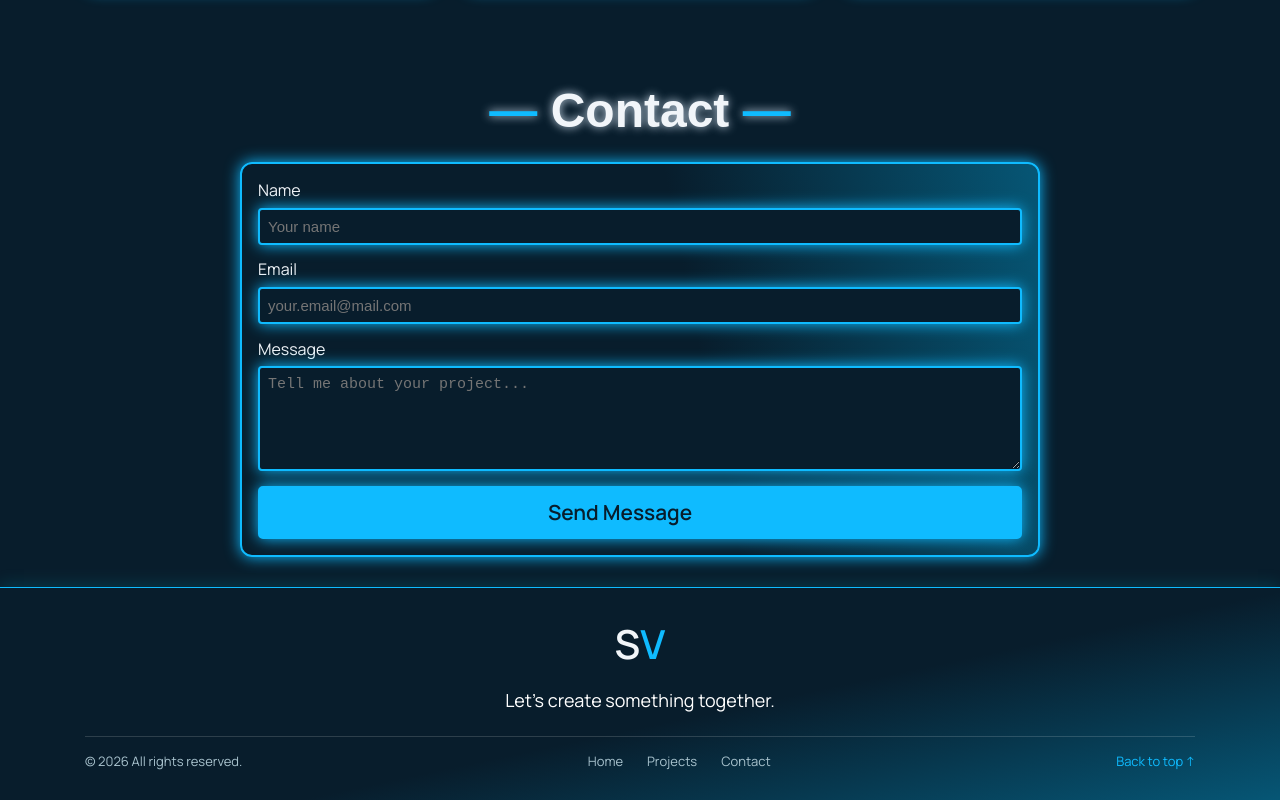
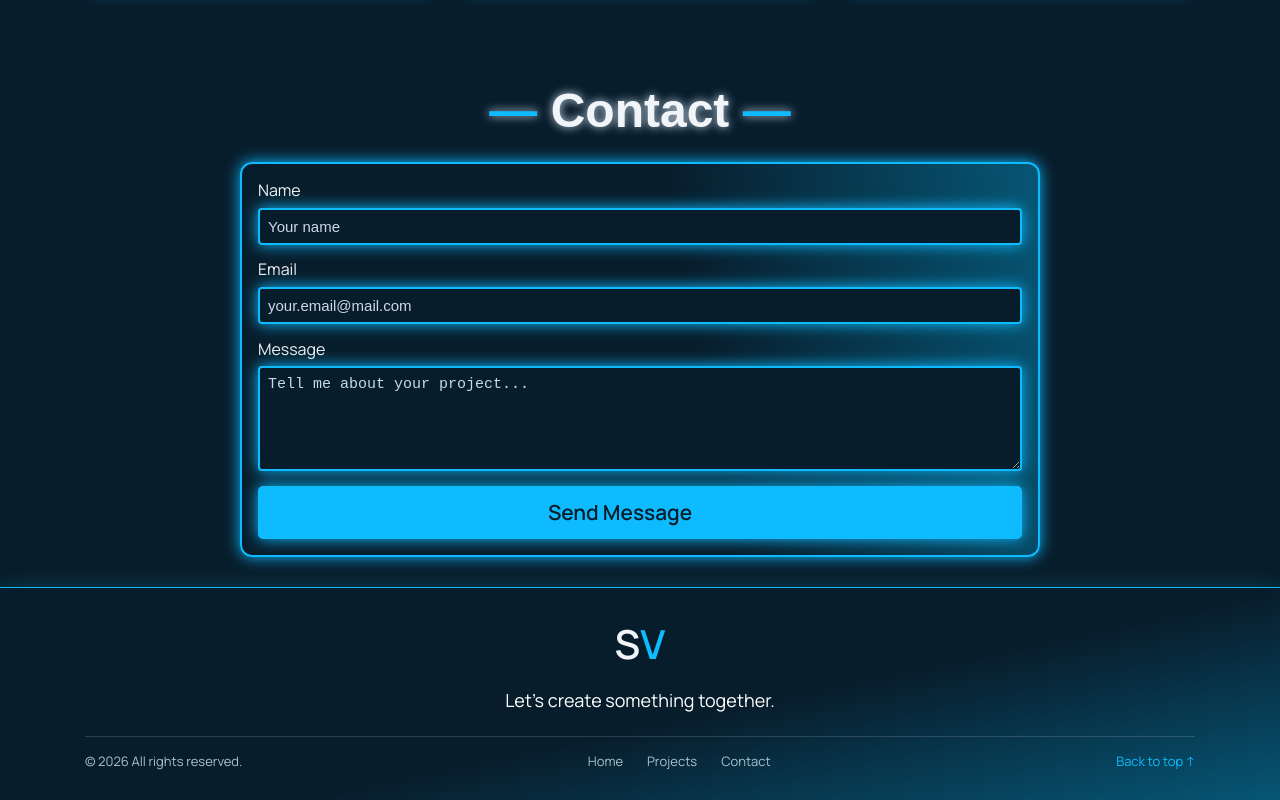
Before and after one commit to svetlanagim/portfolio, a website built with Vite: page src/index.html in a window 1280 px wide. Shown: the part 1161-1961 px from the top of the page. Built offline with nearby package versions, Linux system fonts and the light colour scheme; files whose address does not match are found by name.

Commit message:
fix color form

```diff
--- a/src/css/contact.css
+++ b/src/css/contact.css
@@ -28,6 +28,7 @@
   box-shadow: 0 0 15px var(--global-clr);
   background-color: var(--dark-clr);
   color: var(--light-text-clr);
+  -webkit-text-fill-color: var(--light-text-clr);
   caret-color: var(--light-text-clr);
   border-radius: 4px;
   font-size: 15px;
@@ -35,12 +36,6 @@
   transition: box-shadow 0.2s ease;
 }
 
-/* Цвет текста при вводе */
-.form-input,
-.form-message {
-  color: #fff;
-  caret-color: #fff;
-}
 
 /* Убираем стандартный фон автозаполнения Chrome */
 .form-input:-webkit-autofill,
@@ -51,7 +46,8 @@
 .form-message:-webkit-autofill:focus {
   -webkit-text-fill-color: var(--light-text-clr);
   caret-color: var(--light-text-clr);
-  -webkit-box-shadow: 0 0 0 1000px var(--dark-clr) inset,
+  -webkit-box-shadow:
+    0 0 0 1000px var(--dark-clr) inset,
     0 0 15px var(--global-clr);
   transition: background-color 5000s ease-in-out 0s;
 }
```
